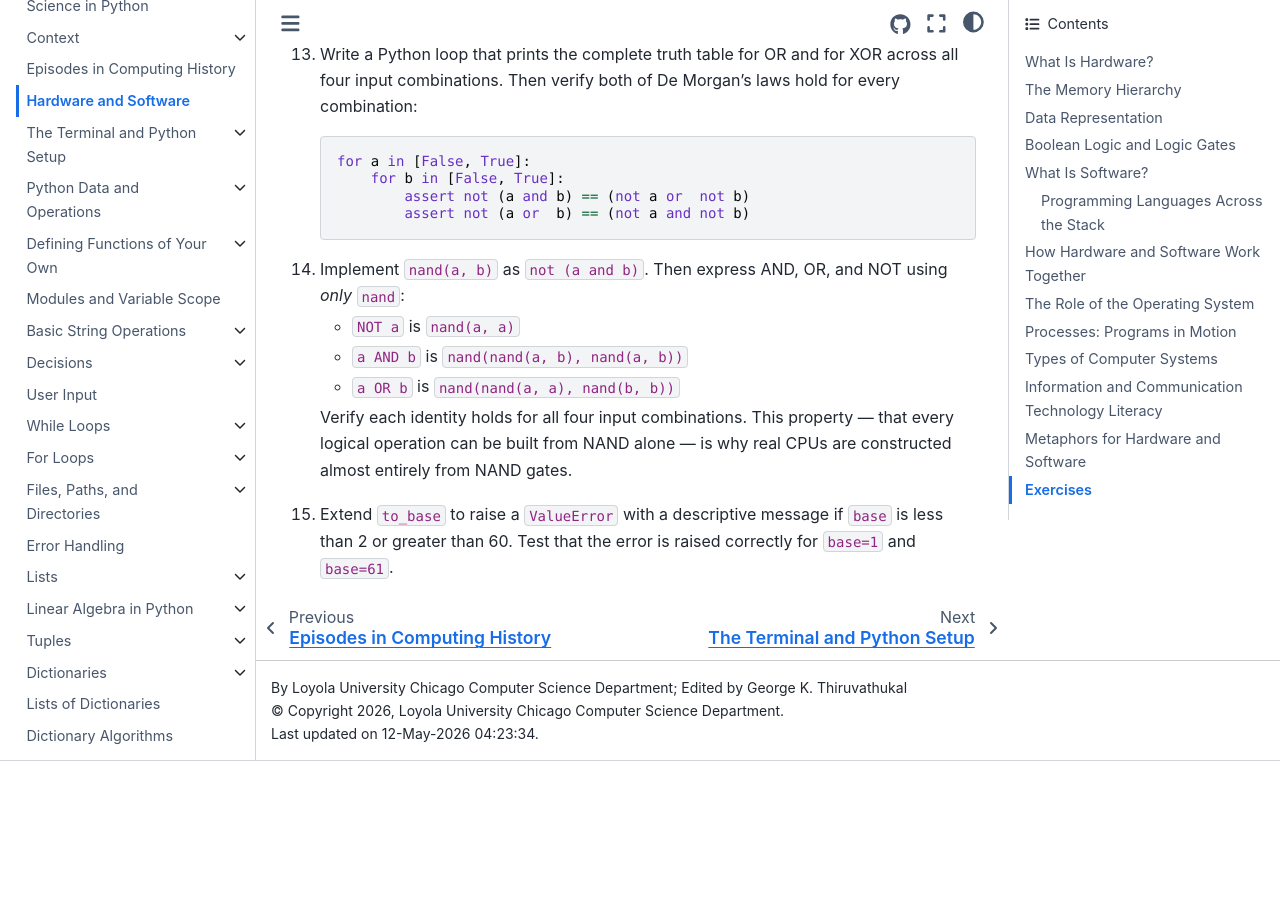
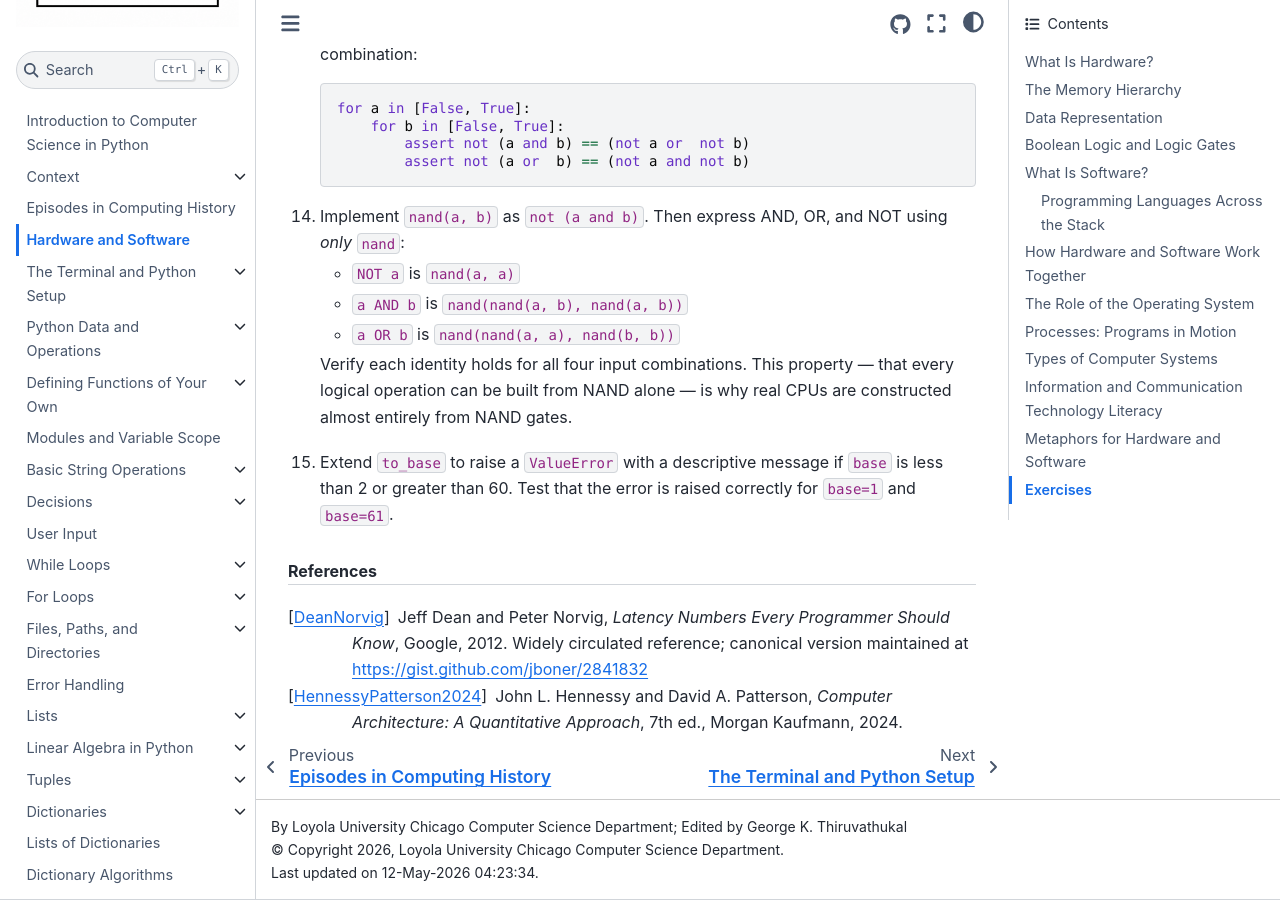
Before and after one commit to gkthiruvathukal/introcs-python-ai, a Sphinx documentation site: the page built from source/hardware/overview.rst, in a window 1280 px wide and 900 px high, scrolled down 14150 px. Built offline with Sphinx 7.4.7 and the Sphinx Book theme 1.1.4, drawn with Linux system fonts in a browser that asks for light colours; before the commit the page ends 14911 px from its top, so only the background shows below that; some of the changed text lies outside the part shown.

Commit message:
Convert latency table sources to proper RST citations
Replace inline prose attribution with [DeanNorvig]_ and
[HennessyPatterson2024]_ citation references, with definitions
in a References rubric at the end of the file.

Co-Authored-By: Claude Sonnet 4.6 <noreply@anthropic.com>

```diff
--- a/source/hardware/overview.rst
+++ b/source/hardware/overview.rst
@@ -90,10 +90,7 @@ runs from the fastest (and smallest) storage to the slowest (and largest):
 
 The table below puts concrete numbers on these differences.  Latencies are
 approximate and vary by hardware generation, but the *ratios* between levels
-are remarkably stable.  Sources: Jeff Dean and Peter Norvig,
-*Latency Numbers Every Programmer Should Know* (widely cited industry
-reference); Hennessy and Patterson, *Computer Architecture: A Quantitative
-Approach*, 7th ed. (2024).
+are remarkably stable [DeanNorvig]_ [HennessyPatterson2024]_.
 
 .. list-table:: Approximate memory hierarchy latencies
    :header-rows: 1
@@ -710,3 +707,14 @@ Exercises
 15. Extend ``to_base`` to raise a ``ValueError`` with a descriptive message if
     ``base`` is less than 2 or greater than 60. Test that the error is raised
     correctly for ``base=1`` and ``base=61``.
+
+.. rubric:: References
+
+.. [DeanNorvig] Jeff Dean and Peter Norvig, *Latency Numbers Every Programmer
+   Should Know*, Google, 2012.
+   Widely circulated reference; canonical version maintained at
+   https://gist.github.com/jboner/2841832
+
+.. [HennessyPatterson2024] John L. Hennessy and David A. Patterson,
+   *Computer Architecture: A Quantitative Approach*, 7th ed.,
+   Morgan Kaufmann, 2024.
```
